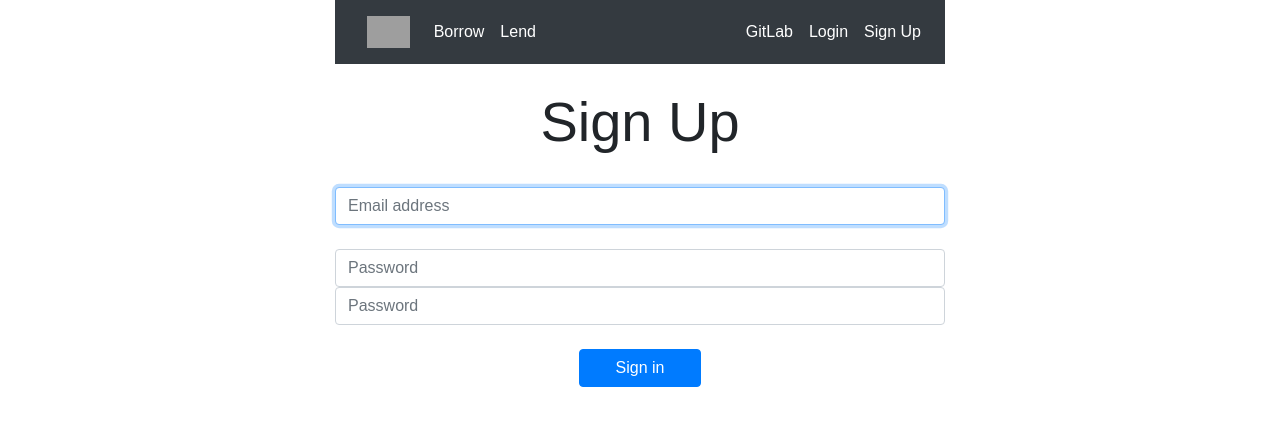
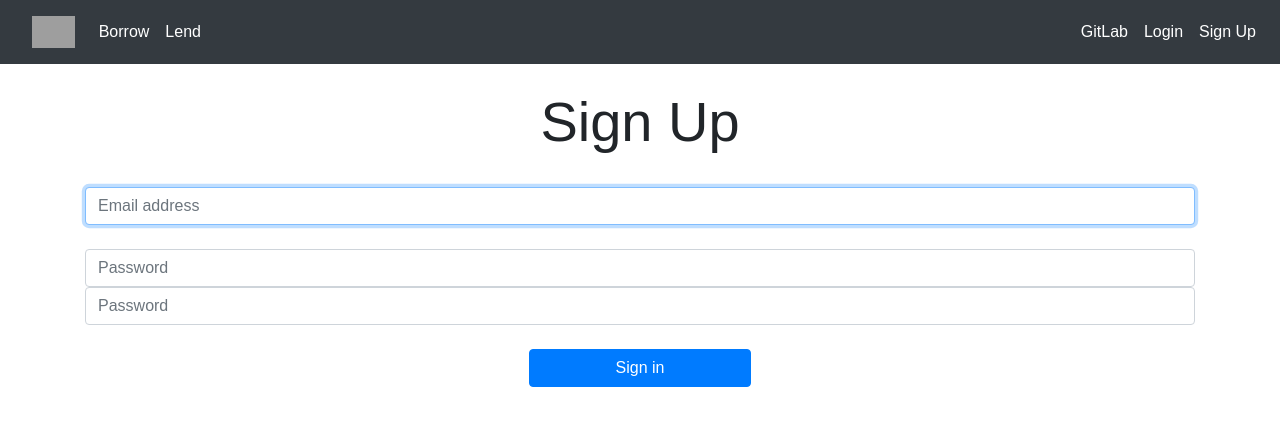
Before and after one commit to SpencerMcMurray/AutoLease, a Flask app: page /signup in a window 1280 px wide. Shown: the top 426 px of the page. Run offline with Flask 2, Linux system fonts and the light colour scheme; some libraries are stand-ins or nearby versions; grey boxes are pictures that could not be loaded.

Commit message:
Login/Signup CSS fix

```diff
--- a/templates/login.html
+++ b/templates/login.html
@@ -1,6 +1,6 @@
 {% extends "outline.html" %}
 {% block body %}<br>
-<body class="container-fluid text-center" style="padding: 0 0; margin: 0 0;">
+<body class="container-fluid text-center" style="padding: 0; margin: 0;">
     <form class="form-signin" method="POST">
         <h1 class="display-4">Log In</h1><br>
         {% if err %}
--- a/templates/signup.html
+++ b/templates/signup.html
@@ -1,6 +1,6 @@
 {% extends "outline.html" %}
 {% block body %}<br>
-<body class="container text-center" style="width: 50%;">
+<body class="container-fluid text-center" style="padding: 0; margin: 0;">
     <form class="form-signin" method="POST">
         <h1 class="display-4">Sign Up</h1><br>
         {% if email %}
@@ -8,6 +8,7 @@
             The email chosen already exists, please try another.
         </p>
         {% endif %}
+        <div class="container">
             <label for="inputEmail" class="sr-only">Email address</label>
             <input type="email" id="inputEmail" class="form-control" placeholder="Email address" required="" autofocus="" name="email">
             <label for="inputPassword" class="sr-only">Password</label><br>
@@ -20,6 +21,7 @@
             <label for="retypePassword" class="sr-only">Retype Password</label>
             <input type="password" id="retypePassword" class="form-control" placeholder="Password" required="" name="rePass"><br>
             <button class="btn btn-md btn-primary btn-block" type="submit" style="width: 20%; margin: 0 auto;">Sign in</button>
+        </div>
     </form>
 </body>
 {% endblock body %}
```
Lines whose indentation alone changed are shown as unchanged.
